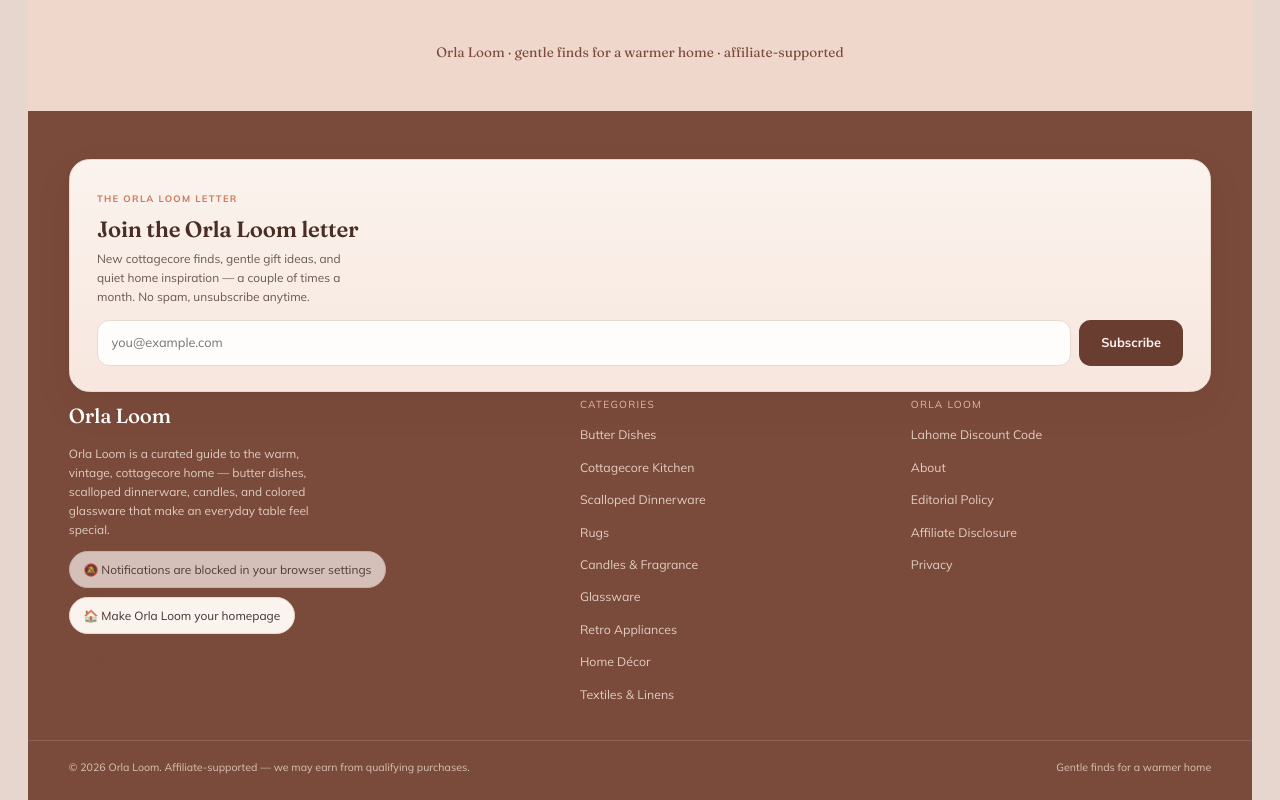
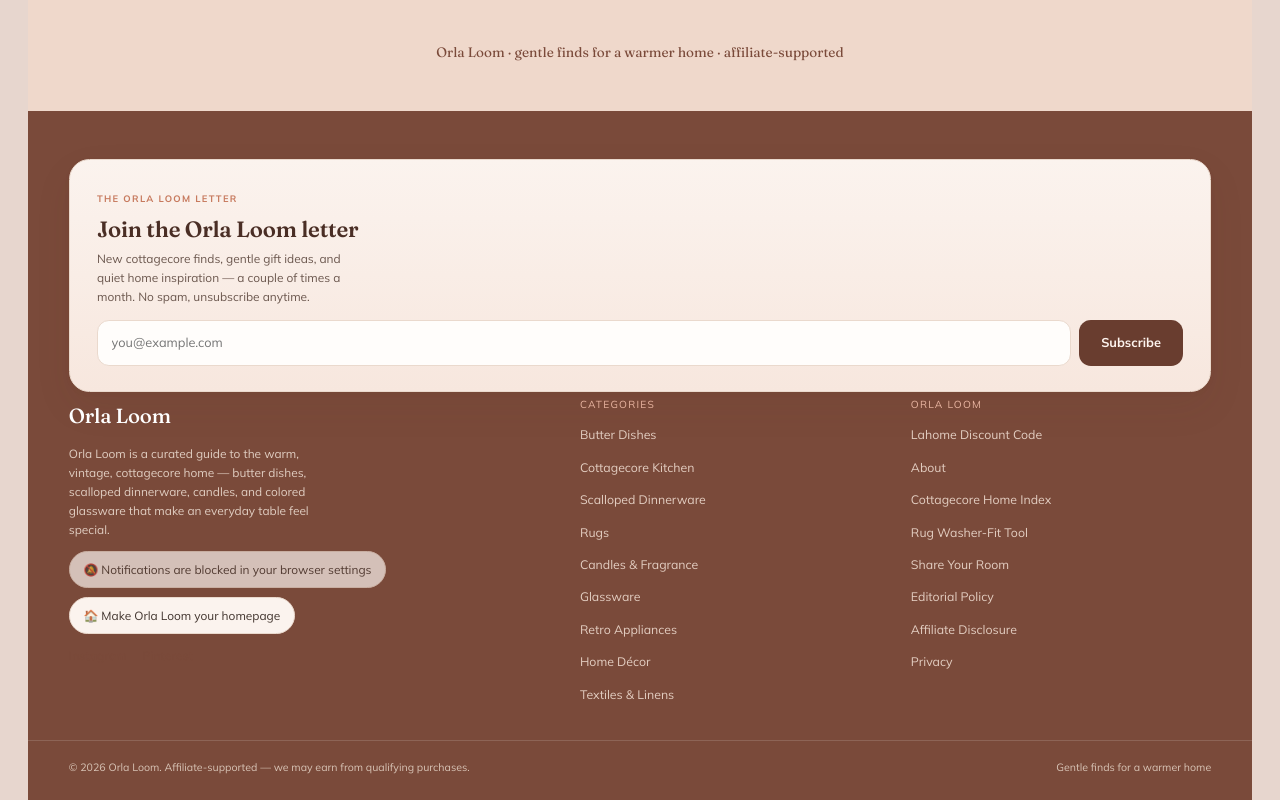
Before and after one commit to Arash8382/orlaloom, a Next.js app: page / in a window 1280 px wide. Shown: the part 6395-7195 px from the top of the page. Built offline with nearby package versions, Linux system fonts and the light colour scheme.

Commit message:
Sitemap + footer: data, tools, share-your-room pages

```diff
--- a/app/layout.js
+++ b/app/layout.js
@@ -76,6 +76,9 @@
                 <ul>
                   <li><Link href="/lahome-discount-code">Lahome Discount Code</Link></li>
                   <li><Link href="/about">About</Link></li>
+                  <li><Link href="/data">Cottagecore Home Index</Link></li>
+                  <li><Link href="/tools/rug-washer-fit">Rug Washer-Fit Tool</Link></li>
+                  <li><Link href="/share-your-room">Share Your Room</Link></li>
                   <li><Link href="/editorial-policy">Editorial Policy</Link></li>
                   <li><Link href="/disclosure">Affiliate Disclosure</Link></li>
                   <li><Link href="/privacy">Privacy</Link></li>
--- a/app/sitemap.js
+++ b/app/sitemap.js
@@ -3,7 +3,7 @@
 
 export default function sitemap() {
   const base = site.url.replace(/\/$/, "");
-  const staticPages = ["", "/blog", "/about", "/disclosure", "/privacy", "/lahome-discount-code"].map((p) => ({
+  const staticPages = ["", "/blog", "/about", "/data", "/tools/rug-washer-fit", "/share-your-room", "/editorial-policy", "/disclosure", "/privacy", "/lahome-discount-code"].map((p) => ({
     url: `${base}${p}`,
     lastModified: new Date(),
   }));
```
